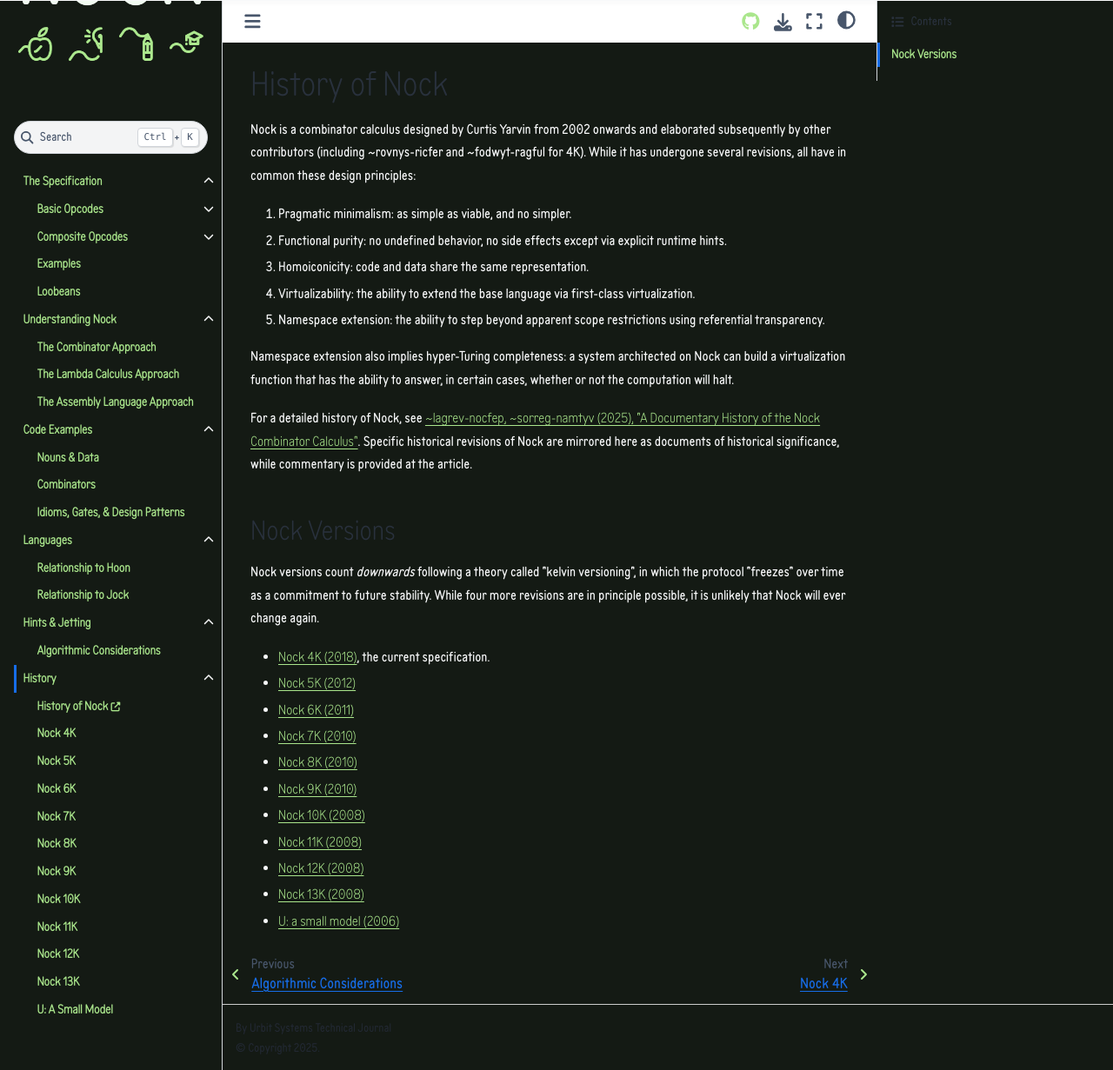
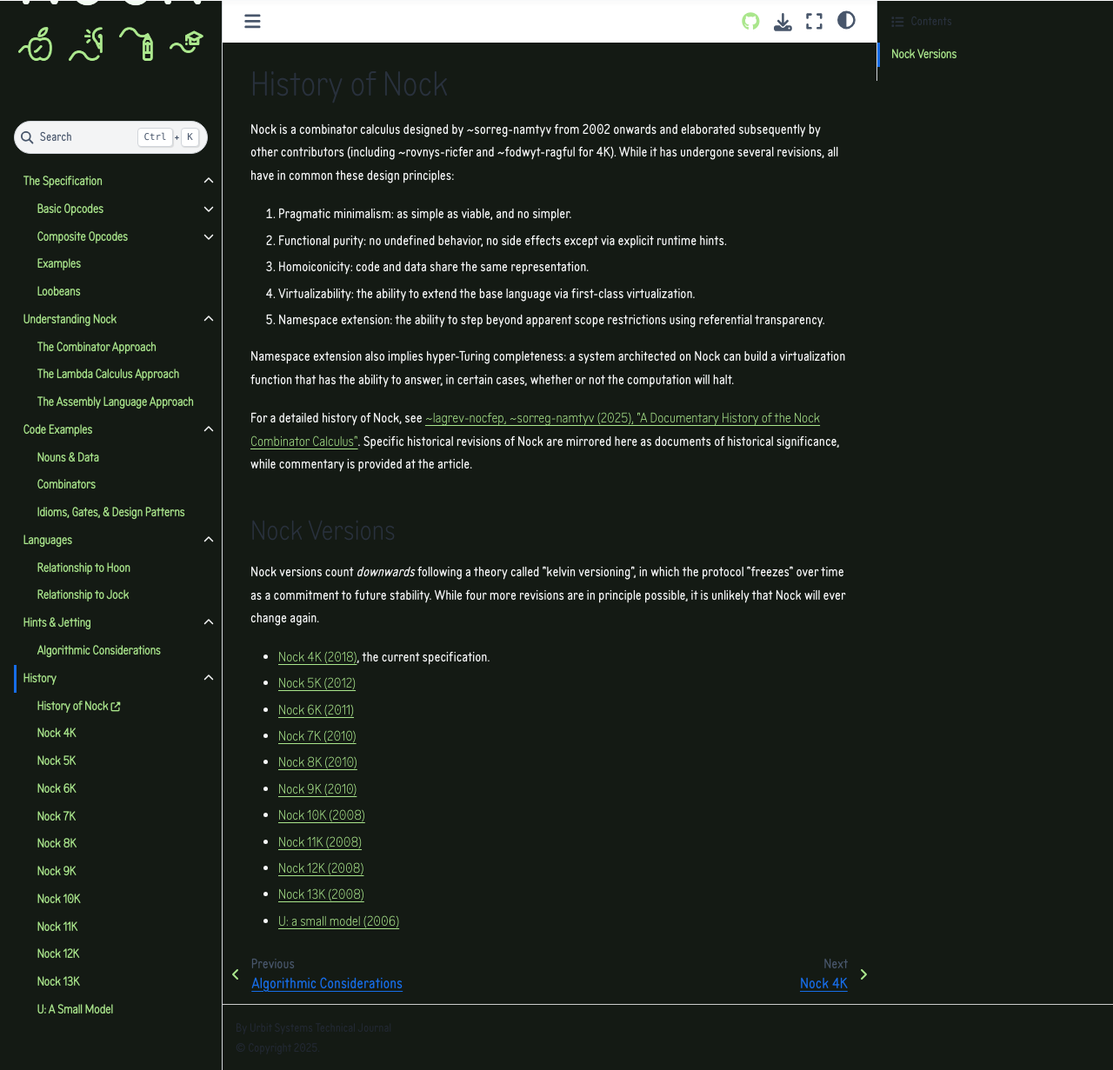
Before and after one commit to Urbit-Systems-Technical-Journal/nocksite, a Jupyter Book: the page built from content/history/index.md, in a window 1280 px wide and 1231 px high. Shown: the whole window at 87% size. Built offline with Jupyter Book 1.0.4 settings and Sphinx 7.4.7 and the Sphinx Book theme 1.1.4, drawn with Linux system fonts in a browser that asks for light colours.

```diff
--- a/content/history/index.md
+++ b/content/history/index.md
@@ -1,6 +1,6 @@
 # History of Nock
 
-Nock is a combinator calculus designed by Curtis Yarvin from 2002 onwards and elaborated subsequently by other contributors (including ~rovnys-ricfer and ~fodwyt-ragful for 4K).  While it has undergone several revisions, all have in common these design principles:
+Nock is a combinator calculus designed by ~sorreg-namtyv from 2002 onwards and elaborated subsequently by other contributors (including ~rovnys-ricfer and ~fodwyt-ragful for 4K).  While it has undergone several revisions, all have in common these design principles:
 
 1. Pragmatic minimalism:  as simple as viable, and no simpler.
 2. Functional purity:  no undefined behavior, no side effects except via explicit runtime hints.
```
Also changed, not shown: content/specification/detailed-examples.ipynb.
